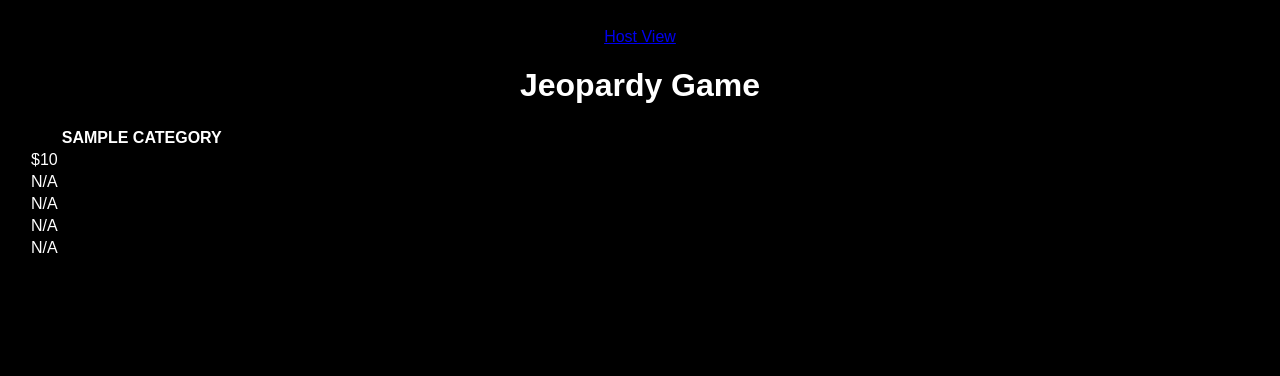
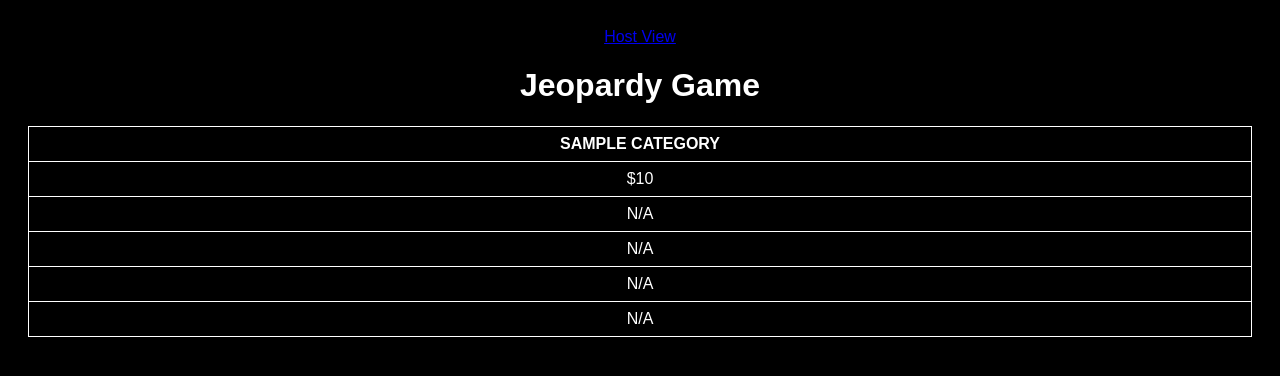
Before and after one commit to Tw0S41nt/Jeopardy-Python-Game, a Flask app: template templates/board.html in a window 1280 px wide. Shown: the top 376 px of the page. Run offline with Flask 3, Linux system fonts and the light colour scheme; tables that the repository leaves empty hold one stand-in row (values such as "Sample post"); the template is opened without the code that fills it: values that come from a table or form of the project are taken from there, most other values are stand-ins (such as "Sample title", 1, 10 or a date in 2020).

Commit message:
Update table styling for board with border and even distribution

```diff
--- a/static/styles.css
+++ b/static/styles.css
@@ -11,3 +11,14 @@ body {
     text-align: center;
     padding: 20px;
 }
+table, th, td {
+    border: 1px solid white;
+    border-collapse: collapse; /* Prevents double borders between cells */
+}
+table {
+    width: 100%; /* Makes the table span the full width of its container */
+}
+th, td {
+    padding: 8px; /* Adds space inside cells */
+    text-align: center; /* Aligns text within cells */
+}
--- a/templates/board.html
+++ b/templates/board.html
@@ -13,7 +13,8 @@
         <h1>Jeopardy Game</h1>
         {# Overall Jeopardy Board #}
         <table>
-            <th>
+            <thead>
+                <tr>
                     {# Display the random selection of categories #}
                     {% for category_questions in board %}
                         {% if category_questions | length > 0 %}
@@ -22,7 +23,9 @@
                             <th>NO QUESTIONS</th>
                         {% endif %}
                     {% endfor %}
-            </th>
+                </tr>
+            </thead>
+            <tbody>
                 {% for i in range(5) %}
                 <tr>
                     {% for category_questions in board %}
@@ -44,6 +47,7 @@
                     {% endfor %}
                 </tr>
                 {% endfor %}
+            </tbody>
         </table>
         <script src="{{ url_for('static', filename='script.js') }}"></script>
     </body>
```
Lines whose indentation alone changed are shown as unchanged.
